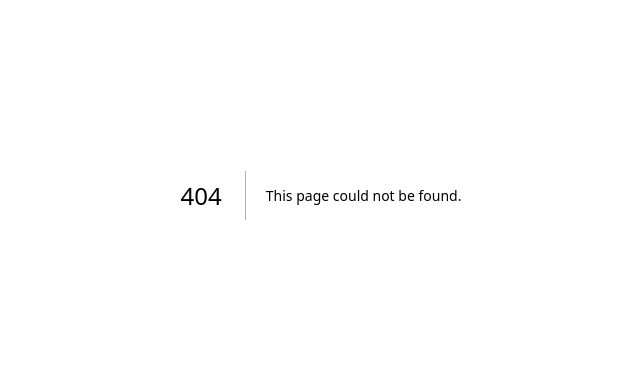
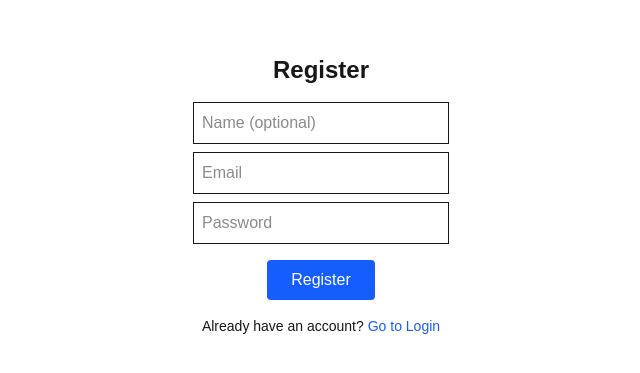
Before and after one commit to Shawn0603/online-ordering-system, a Next.js app: page /register in a window 1280 px wide. Before the commit this address had no page. Shown: the part 205-578 px from the top of the page, without its empty margins (319-959 px from the left). Built offline with nearby package versions, Linux system fonts and the light colour scheme.

Commit message:
fix somethings

```diff
--- /dev/null
+++ b/src/app/api/orders/pay/route.ts
@@ -0,0 +1,23 @@
+import { NextRequest, NextResponse } from 'next/server'
+import prisma from '../../../../lib/prisma'
+
+export async function POST(req: NextRequest) {
+  const body = await req.json()
+  const { userId } = body
+
+  if (!userId) {
+    return NextResponse.json({ error: 'Missing userId' }, { status: 400 })
+  }
+
+  const result = await prisma.order.updateMany({
+    where: {
+      userId,
+      status: 'pending',
+    },
+    data: {
+      status: 'paid',
+    },
+  })
+
+  return NextResponse.json({ success: true, updated: result.count })
+}
--- a/src/app/login/page.tsx
+++ b/src/app/login/page.tsx
@@ -23,7 +23,6 @@ export default function LoginPage() {
     const data = await res.json();
 
     if (res.ok) {
-
       localStorage.setItem('user', JSON.stringify(data.user));
       router.push('/user');
     } else {
@@ -62,6 +61,17 @@ export default function LoginPage() {
           Login
         </button>
       </form>
+
+
+      <p className="mt-6 text-sm">
+        Don’t have an account?{' '}
+        <span
+          className="text-blue-600 hover:underline cursor-pointer"
+          onClick={() => router.push('/register')}
+        >
+          Register here
+        </span>
+      </p>
     </main>
   );
 }
--- /dev/null
+++ b/src/app/register/page.tsx
@@ -0,0 +1,98 @@
+'use client'
+
+import { useState } from 'react'
+import { useRouter } from 'next/navigation'
+
+export default function RegisterPage() {
+  const [email, setEmail] = useState('')
+  const [password, setPassword] = useState('')
+  const [name, setName] = useState('')
+  const [error, setError] = useState('')
+  const router = useRouter()
+
+  const handleRegister = async () => {
+    setError('')
+
+    if (!email || !password) {
+      setError('Email and password are required.')
+      return
+    }
+
+    // ✅ Check email format
+    const emailRegex = /^[^\s@]+@[^\s@]+\.[^\s@]+$/
+    if (!emailRegex.test(email)) {
+      setError('Invalid email format.')
+      return
+    }
+
+    // ✅ Check password length
+    if (password.length < 6) {
+      setError('Password must be at least 6 characters.')
+      return
+    }
+
+    try {
+      const res = await fetch('/api/auth/register', {
+        method: 'POST',
+        headers: { 'Content-Type': 'application/json' },
+        body: JSON.stringify({ email, password, name }),
+      })
+
+      const data = await res.json()
+
+      if (res.ok) {
+        alert('Registration successful. Please log in.')
+        router.push('/login')
+      } else {
+        setError(data.message || 'Registration failed.')
+      }
+    } catch (err) {
+      console.error(err)
+      setError('Network or server error.')
+    }
+  }
+
+  return (
+    <div className="flex flex-col items-center justify-center min-h-screen">
+      <h1 className="text-2xl font-bold mb-4">Register</h1>
+
+      <input
+        type="text"
+        placeholder="Name (optional)"
+        value={name}
+        onChange={(e) => setName(e.target.value)}
+        className="border p-2 mb-2 w-64"
+      />
+      <input
+        type="email"
+        placeholder="Email"
+        value={email}
+        onChange={(e) => setEmail(e.target.value)}
+        className="border p-2 mb-2 w-64"
+      />
+      <input
+        type="password"
+        placeholder="Password"
+        value={password}
+        onChange={(e) => setPassword(e.target.value)}
+        className="border p-2 mb-4 w-64"
+      />
+
+      {error && <p className="text-red-600 mb-2">{error}</p>}
+
+      <button
+        onClick={handleRegister}
+        className="bg-blue-600 text-white px-6 py-2 rounded hover:bg-blue-700"
+      >
+        Register
+      </button>
+
+      <p className="mt-4 text-sm">
+        Already have an account?{' '}
+        <span className="text-blue-600 cursor-pointer" onClick={() => router.push('/login')}>
+          Go to Login
+        </span>
+      </p>
+    </div>
+  )
+}
--- a/src/app/user/page.tsx
+++ b/src/app/user/page.tsx
@@ -51,7 +51,7 @@ export default function UserHomePage() {
             onClick={() => router.push('/history-orders')}
             className="bg-blue-500 text-white px-4 py-2 rounded hover:bg-blue-600"
           >
-            Orders
+            History-Orders
           </button>
           <button
             onClick={() => alert('Coming soon: profile page')}
```
